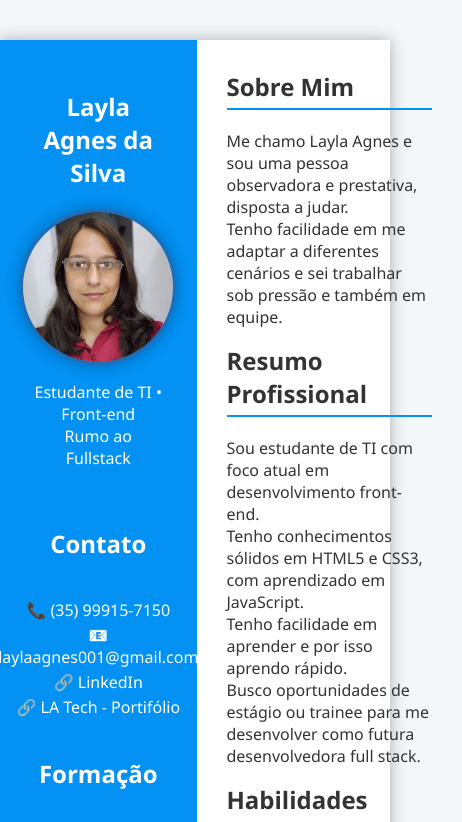
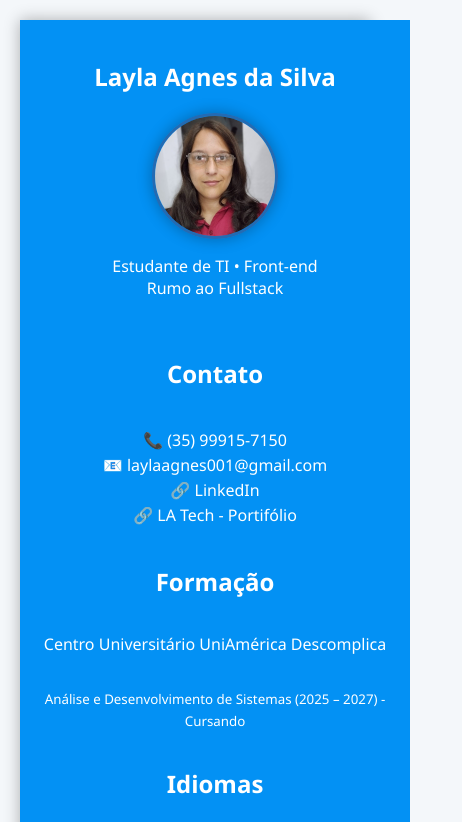
Before and after one commit to LaylAgnes/Curriculo-html, a plain HTML site: page index.html in a window 390 px wide. Shown: the top 822 px of the page, 462 px wide, since content can reach past the window. Drawn offline with Linux system fonts and the light colour scheme.

Commit message:
responsivo criado

```diff
--- a/style.css
+++ b/style.css
@@ -66,3 +66,28 @@ body {
   border-radius: 20px;
   list-style: none;
 }
+
+
+@media (max-width: 768px) {
+  .curriculo {
+    flex-direction: column;
+    margin: 20px;
+  }
+
+  .sidebar, .conteudo {
+    width: 100%;
+    padding: 20px;
+  }
+
+  .sidebar img {
+    width: 120px;
+  }
+
+  .conteudo h2 {
+    font-size: 1.2em;
+  }
+
+  .skills {
+    justify-content: center;
+  }
+}
```
